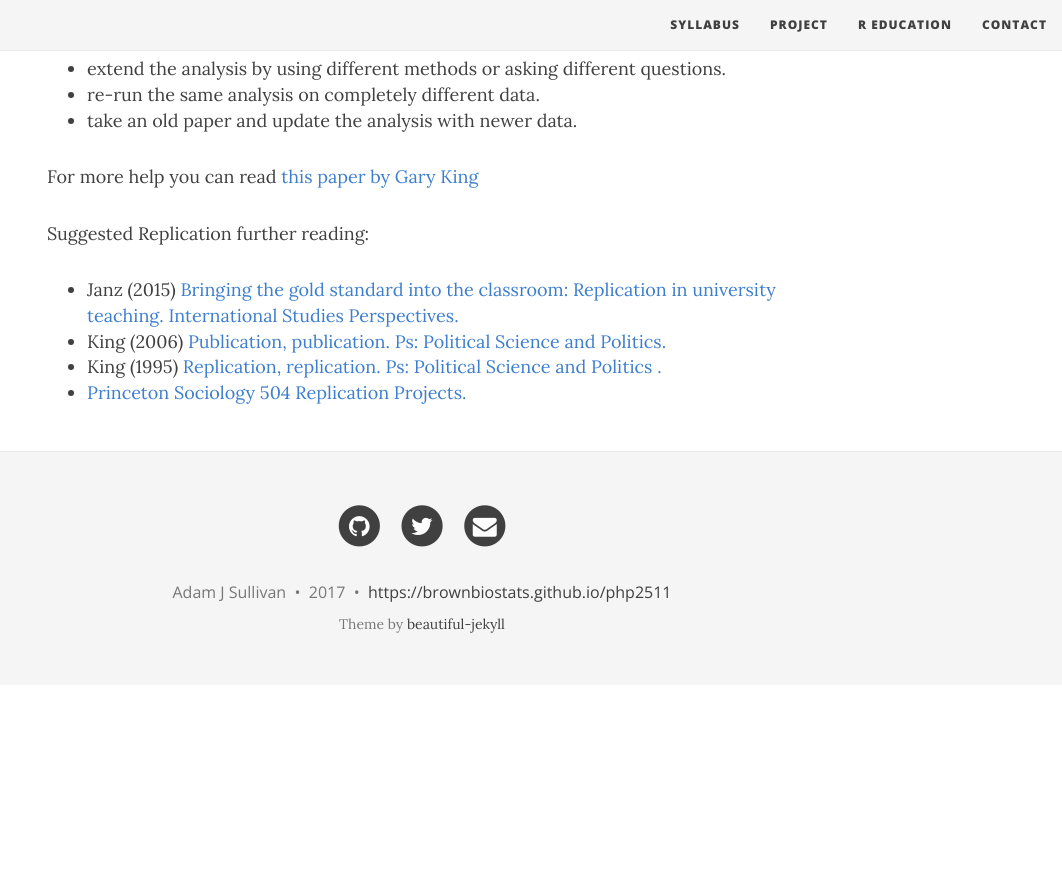
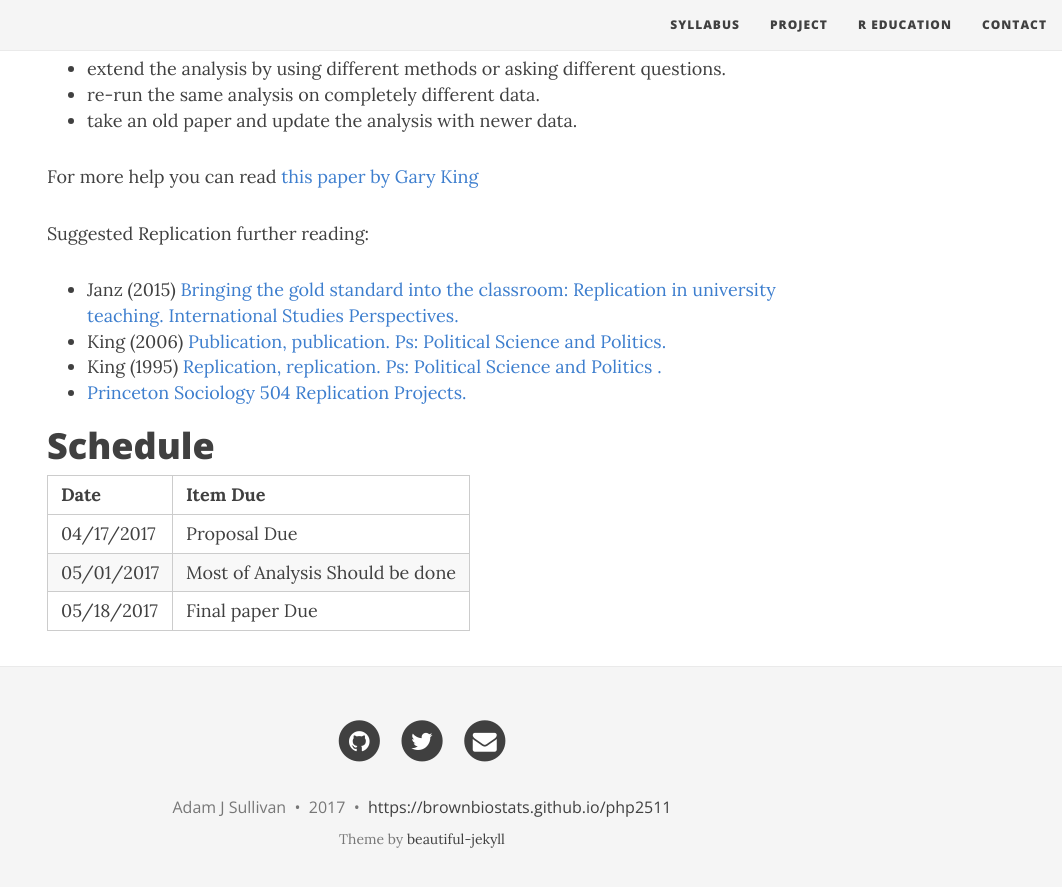
Before and after one commit to brownbiostats/php2511, a Jekyll site: the page built from project.md, in a window 1280 px wide and 900 px high, scrolled down 3845 px. Shown: the top 887 px of the window, without its empty margins (218-1280 px from the left). Built offline with Jekyll 4.4.1, drawn with Linux system fonts in a browser that asks for light colours; nearby versions of some CDN libraries; before the commit the page ends 4530 px from its top, so only the background shows below that.

Commit message:
Added schedule to project

```diff
--- a/project.md
+++ b/project.md
@@ -163,3 +163,15 @@ Suggested Replication further reading:
 - King (2006) [Publication, publication. Ps: Political Science and Politics.](http://gking.harvard.edu/files/gking/files/paperspub.pdf)
 - King (1995) [Replication, replication. Ps: Political Science and Politics .](http://gking.harvard.edu/files/gking/files/replication.pdf)
 - [Princeton Sociology 504 Replication Projects.](https://github.com/soc504-s2015-princeton/links_to_projects)
+
+
+
+
+# Schedule
+
+|-----------|-------------|
+| Date | Item Due|
+| ---- | ------- |
+| 04/17/2017 | Proposal Due |
+| 05/01/2017 | Most of Analysis Should be done |
+| 05/18/2017 | Final paper Due|
```
